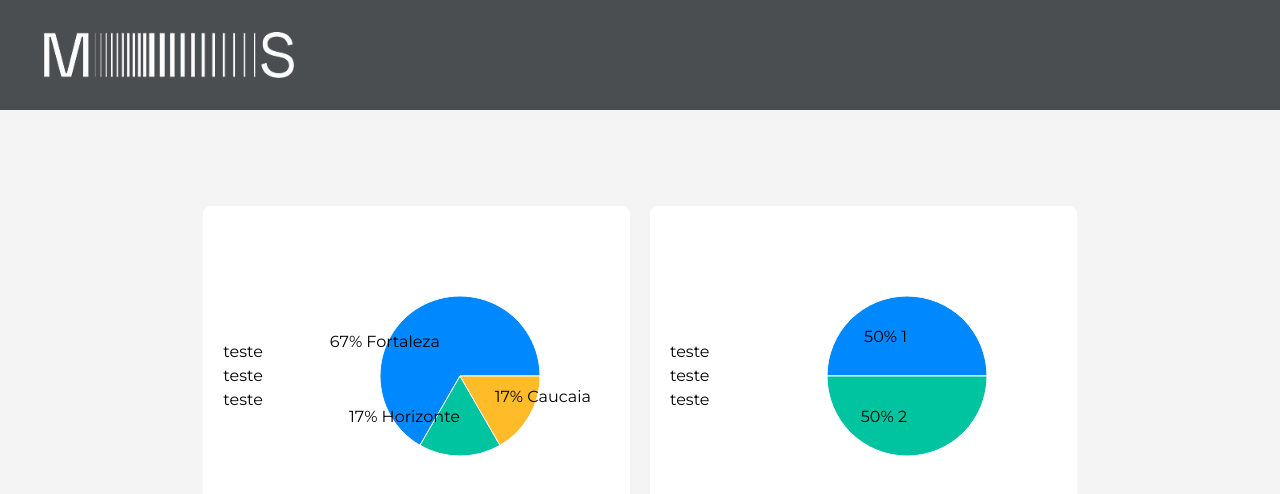
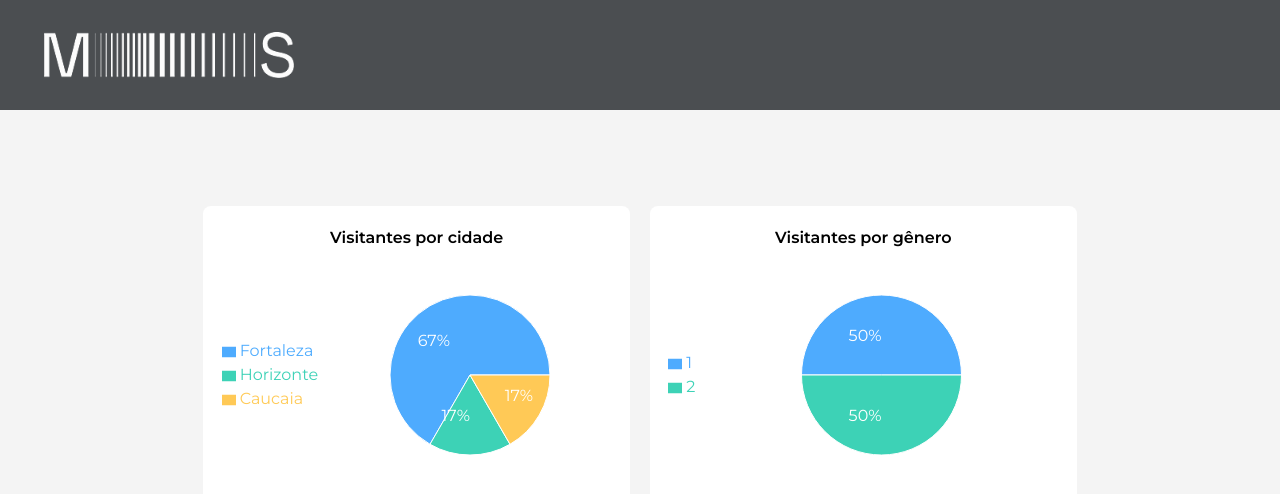
Before and after one commit to ajuteixeira/museu-registro-visitantes, a React (Vite) app: page /dashboard in a window 1280 px wide. Shown: the top 494 px of the page. Built offline with nearby package versions, Linux system fonts and the light colour scheme; data requests are answered from the project's data file.

Commit message:
ajustes no pie chart

```diff
--- a/src/components/CustomPieChart.jsx
+++ b/src/components/CustomPieChart.jsx
@@ -1,54 +1,37 @@
 import React, { PureComponent } from "react";
-import { PieChart, Pie, Sector, Cell } from "recharts";
+import { PieChart, Pie, Sector, Cell, Legend } from "recharts";
 import FormatData from "../utils/FormatData";
 
-const COLORS = ["#0088FE", "#00C49F", "#FFBB28", "#FF8042"];
+const COLORS = ["#0087feb1", "#00c4a0c2", "#ffbb28c8", "#ff8142d9"];
 
 const RADIAN = Math.PI / 180;
-const renderCustomizedLabel = ({
-  name,
-  cx,
-  cy,
-  midAngle,
-  innerRadius,
-  outerRadius,
-  percent,
-  index,
-}) => {
+const renderCustomizedLabel = ({ cx, cy, midAngle, innerRadius, outerRadius, percent, index }) => {
   const radius = innerRadius + (outerRadius - innerRadius) * 0.5;
   const x = cx + radius * Math.cos(-midAngle * RADIAN);
   const y = cy + radius * Math.sin(-midAngle * RADIAN);
 
   return (
-    <text
-      x={x}
-      y={y}
-      fill="#000000"
-      textAnchor={x > cx ? "start" : "end"}
-      dominantBaseline="central"
-    >
-      {`${(percent * 100).toFixed(0)}% ${name}`}
+    <text x={x} y={y} fill="white" textAnchor={x > cx ? 'start' : 'end'} dominantBaseline="central">
+      {`${(percent * 100).toFixed(0)}%`}
     </text>
   );
 };
 
-const CustomPieChart = ({ data }) => {
+const CustomPieChart = ({ data, title }) => {
   const formattedData = FormatData(data);
 
   return (
-    <div className="w-1/3 p-5 flex items-center justify-between rounded-lg bg-white">
-      <div className="flex flex-col">
-        <spa>teste</spa>
-        <spa>teste</spa>
-        <spa>teste</spa>
+    <div className="w-1/3 p-5 flex flex-col items-center justify-between rounded-lg bg-white">
+      <div className="font-bold">
+        {title}
       </div>
-      <PieChart width={300} height={300}>
+      <PieChart width={400} height={250}>
+      <Legend verticalAlign="middle" align="left" layout="vertical"/>
         <Pie
           data={formattedData}
           labelLine={false}
           label={renderCustomizedLabel}
           outerRadius={80}
-          fill="#8884d8"
           dataKey="value"
         >
           {formattedData.map((entry, index) => (
--- a/src/pages/Dashboard.jsx
+++ b/src/pages/Dashboard.jsx
@@ -23,8 +23,8 @@ export default function Dashboard() {
       <section className="h-full flex flex-col items-center justify-start gap-24 bg-[#f4f4f4]">
         <Header />
         <div className="w-full h-full flex items-center justify-center gap-5 flex-wrap">
-          <CustomPieChart data={CountData(visitante, "visitante_cidade")} />
-          <CustomPieChart data={CountData(visitante, "visitante_genero")} />
+          <CustomPieChart title="Visitantes por cidade" data={CountData(visitante, "visitante_cidade")} />
+          <CustomPieChart title="Visitantes por gênero" data={CountData(visitante, "visitante_genero")} />
         </div>
         <Footer />
       </section>
```
